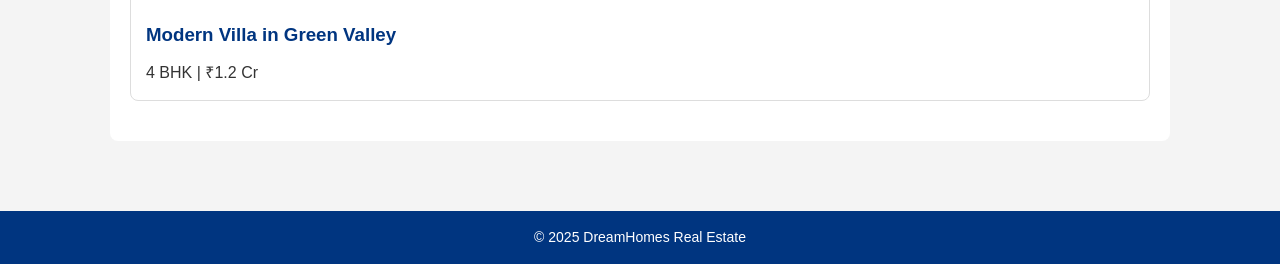
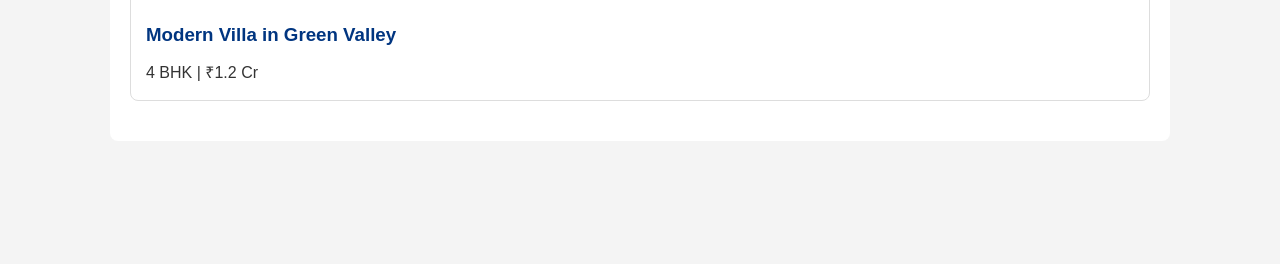
Before and after one commit to mayankjangra936-commits/Acrepoint, a plain HTML site: page index.html in a window 1280 px wide. Shown: the part 901-1165 px from the top of the page. After the commit the page ends 1082 px from the top, so only its background shows below. Drawn offline with Linux system fonts and the light colour scheme.

Commit message:
Remove footer from index.html
Removed the footer section from the HTML file.

```diff
--- a/index.html
+++ b/index.html
@@ -43,9 +43,5 @@
       </div>
     </section>
   </div>
-
-  <footer>
-    <p>© 2025 DreamHomes Real Estate</p>
-  </footer>
 </body>
 </html>
```
